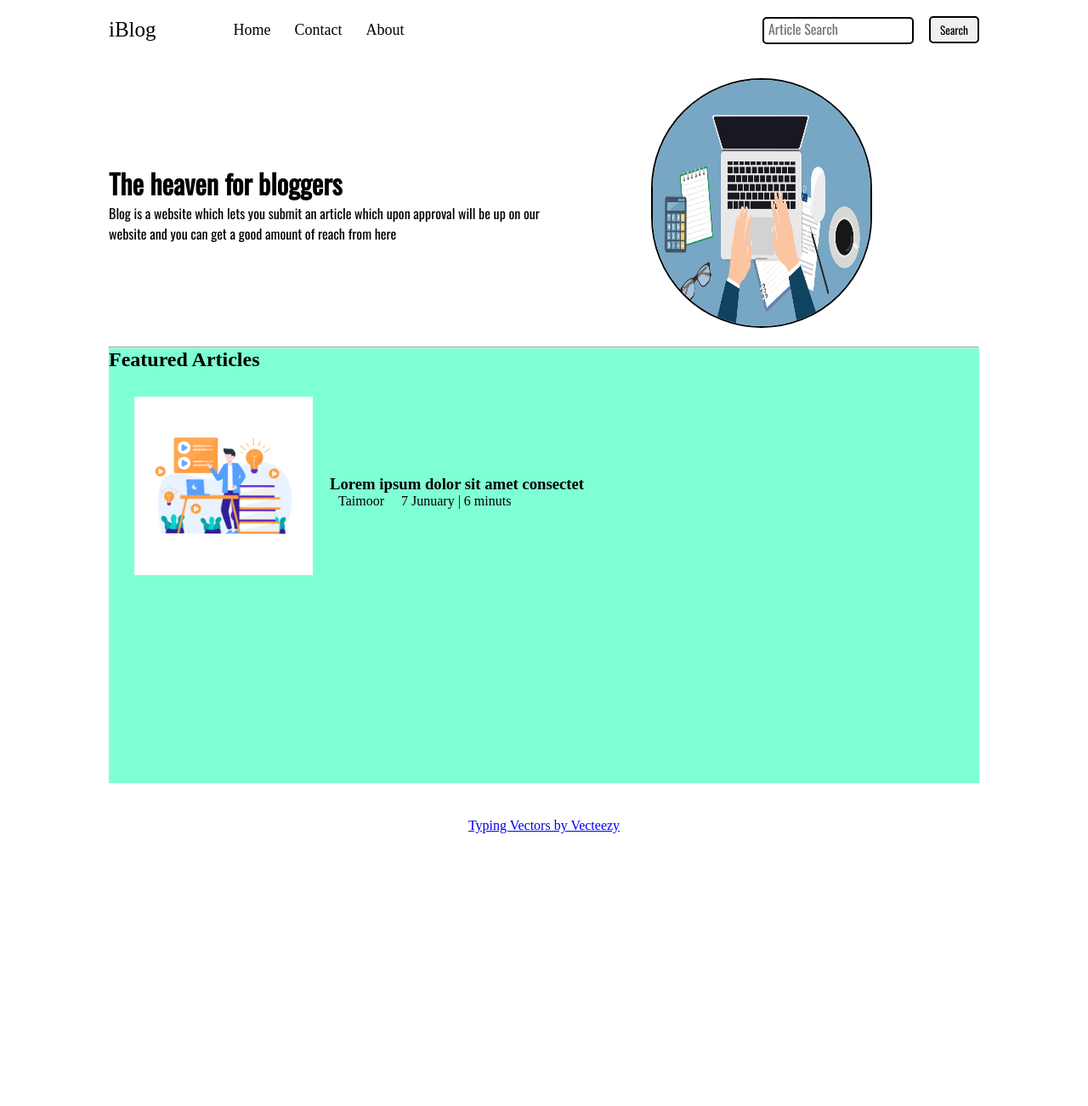
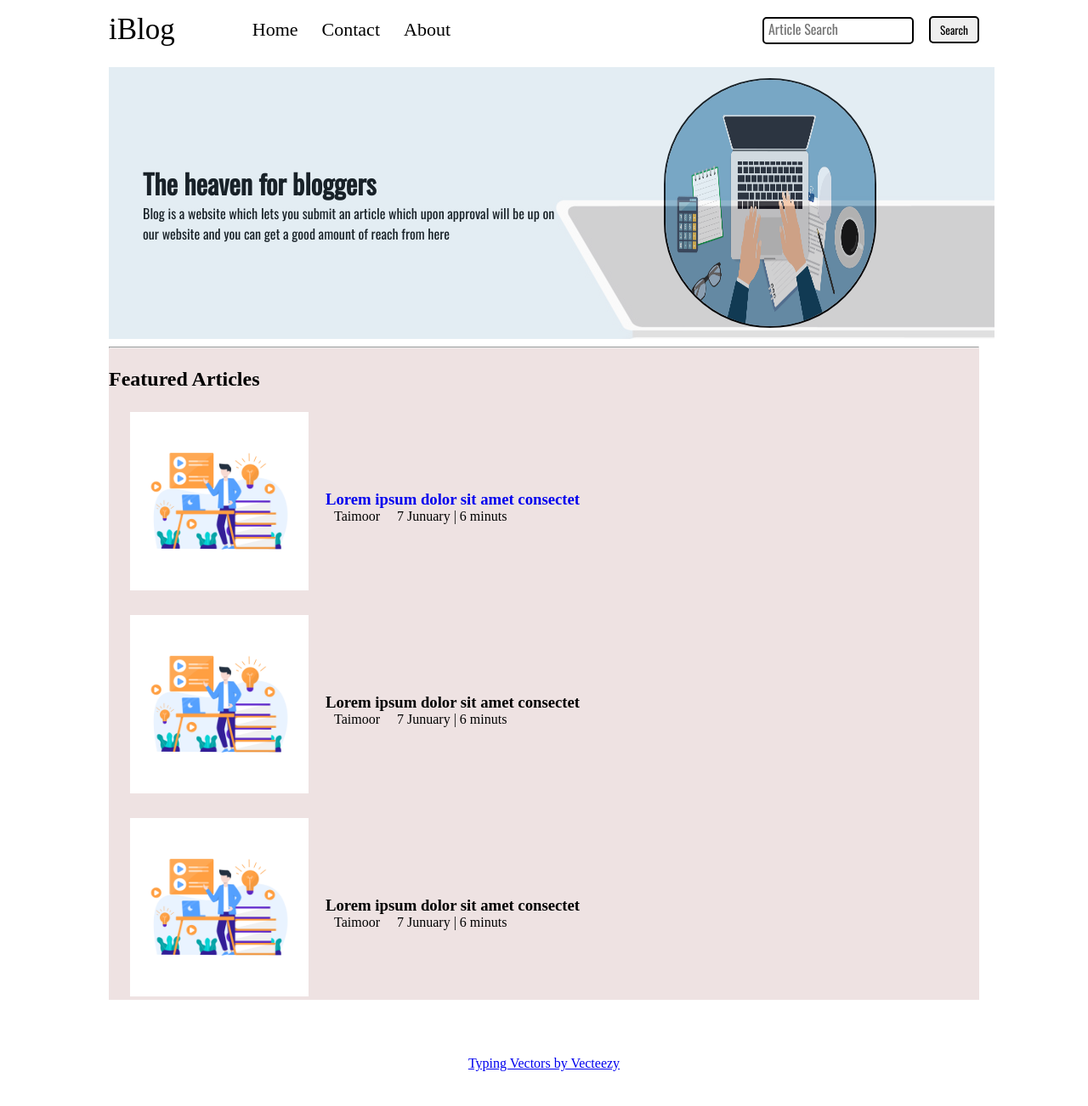
Before and after one commit to MTS999/static-blog-website, a plain HTML site: page index.html in a window 1280 px wide. Shown: the whole page at 85% size. Before the commit the page ends 1022 px from the top, so only its background shows below. Drawn offline with nearby package versions, Linux system fonts and the light colour scheme.

Commit message:
refectored

```diff
--- a/css/styles.css
+++ b/css/styles.css
@@ -13,7 +13,7 @@
 }
 
 .nav-left {
-    font-size: 25px;
+    font-size: 35px;
     display: flex;
     /* background-color: rgb(14, 6, 246); */
 }
@@ -31,7 +31,7 @@
 .nav-left ul li a:hover{
     color:red;
     /* background-color: brown; */
-    /* font-weight: bold; */
+    font-weight: bold;
 }
 
 .nav-left ul {
@@ -39,7 +39,7 @@
     /* justify-content: space-between; */
     align-items: center;
     margin: 0 77px;
-    font-size: 18px;
+    font-size: 22px;
 }
 
 .nav-right {
@@ -78,8 +78,16 @@
     height: 320px;
     /* background-color: rgb(147, 151, 223); */
     padding: 9px;
+    position: relative;
 }
-
+.content::after{
+    content: "";
+    background-image: url(../img/typing.jpg);
+    position: absolute;
+    width: 100%;
+    height: inherit;
+    opacity: 0.20;
+}
 .content-left {
     width: 50%;
     font-family: var(--font-1);
@@ -87,6 +95,7 @@
     /* align-items: center; */
     justify-content: center;
     flex-direction: column;
+    padding-left: 40px;
 
 }
 
@@ -105,13 +114,13 @@
 
 }
 .home-articles{
-    height: 500px;
-    padding-bottom: 12px;
-    background-color: aquamarine;
+    padding-top: 23px;
+    background-color: rgb(238, 226, 226);
+    margin-top: 23px;
 }
 .home-article{
     display: flex;
-    padding :30px;
+    margin :25px;
 }
 .home-article img{
     width: 210px;
@@ -123,6 +132,10 @@
 .home-article-content h3{
     padding-top: 10px;
 }
+.home-article-content a{
+    text-decoration: none;
+    color: --main-bg-color   ;
+}
 .home-article-content span{
     padding: 0px 10px;
 }
--- a/css/utils.css
+++ b/css/utils.css
@@ -2,7 +2,7 @@
 
 :root {
 
-    --main-bg-color: brown;
+    --main-bg-color: purple;
     --font-1:  'Oswald', sans-serif;
 
 
--- a/index.html
+++ b/index.html
@@ -46,10 +46,30 @@
                 <img src="img/image1.jpg" alt="article">
             </div>
             <div class="home-article-content">
+                <a href="/blogpost.html"><h3>Lorem ipsum dolor sit amet consectet</h3></a>
+
+                <span>Taimoor</span><span>7 Junuary  |  6 minuts</span>
+            </div>
+        </div>
+        <div class="home-article">
+            <div class="home-article-img">
+                <img src="img/image1.jpg" alt="article">
+            </div>
+            <div class="home-article-content">
                 <h3>Lorem ipsum dolor sit amet consectet</h3>
                 <span>Taimoor</span><span>7 Junuary  |  6 minuts</span>
             </div>
         </div>
+        <div class="home-article">
+            <div class="home-article-img">
+                <img src="img/image1.jpg" alt="article">
+            </div>
+            <div class="home-article-content">
+                <h3>Lorem ipsum dolor sit amet consectet</h3>
+                <span>Taimoor</span><span>7 Junuary  |  6 minuts</span>
+            </div>
+        </div>
+
 
     </div>
     <div class="footer max-width-2 auto">
```
